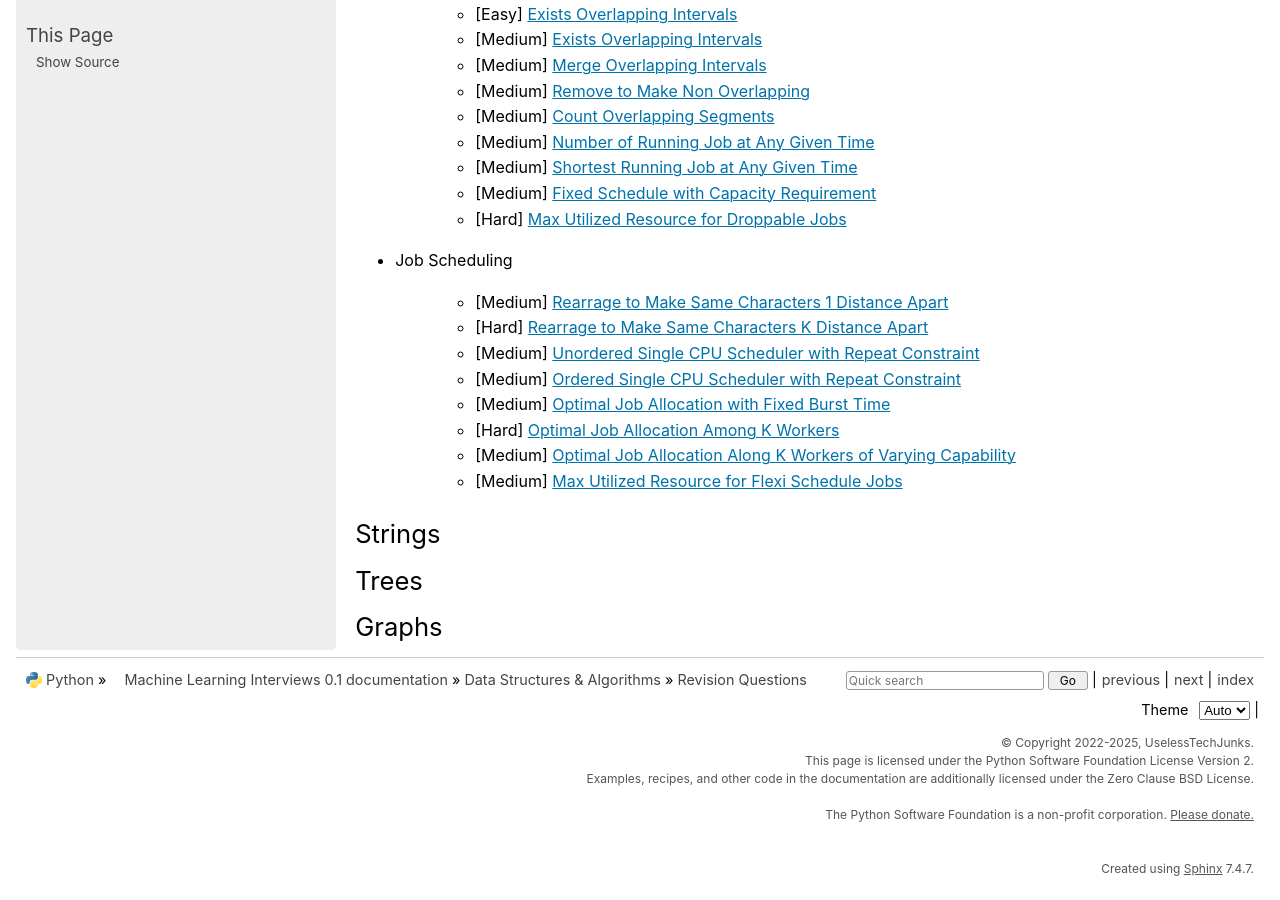
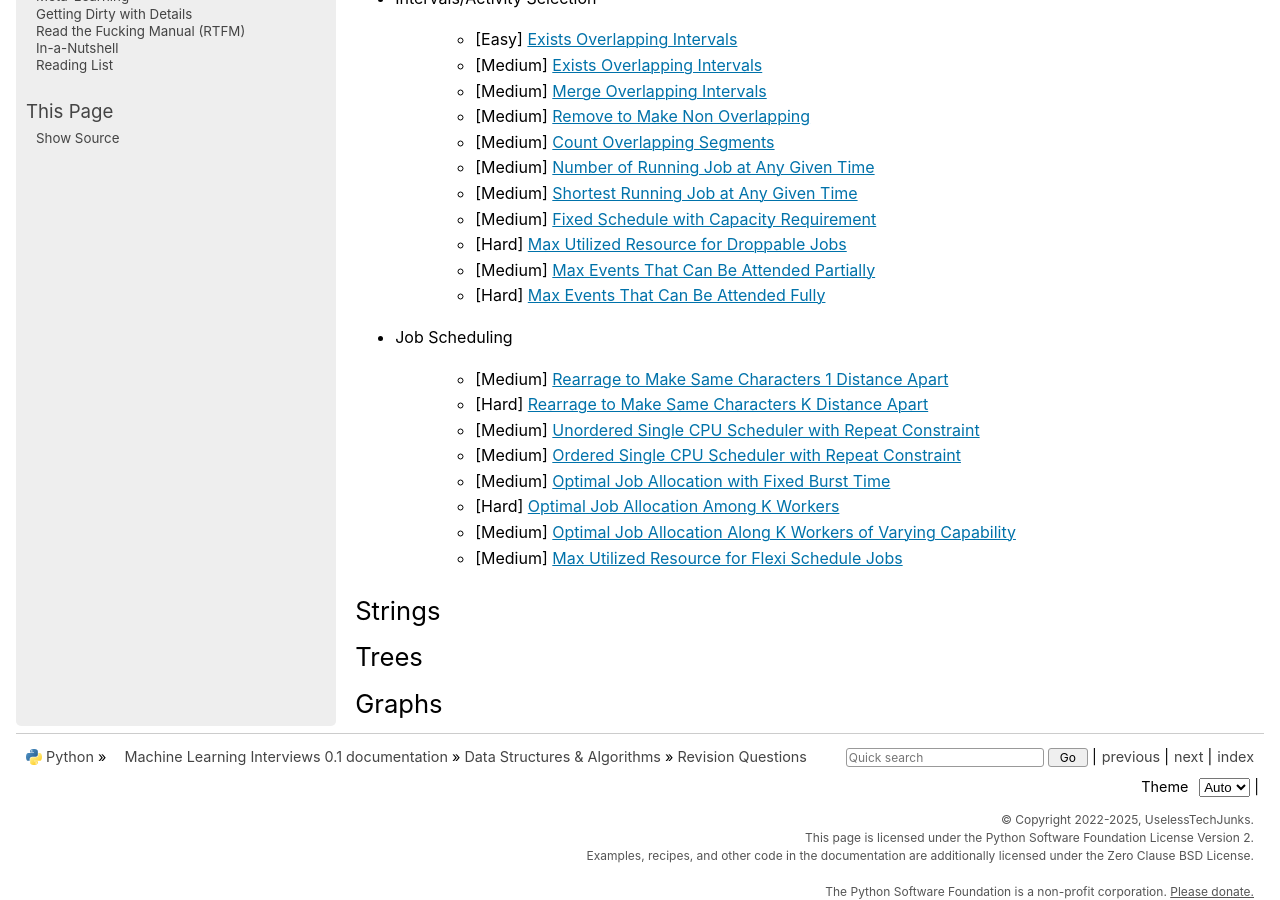
Before and after one commit to uselesstechjunks/leetcode, a Sphinx documentation site: the page built from docs/source/dsa/qb.rst, in a window 1280 px wide and 900 px high, scrolled down 3018 px. Built offline with Sphinx 7.4.7, drawn with Linux system fonts in a browser that asks for light colours; pages that are not in the unit, such as notebooks, are missing from menus; some of the changed text lies outside the part shown.

Commit message:
Update qb.rst

```diff
--- a/docs/source/dsa/qb.rst
+++ b/docs/source/dsa/qb.rst
@@ -12,6 +12,7 @@ Arrays
 	- [Medium] `Longest Harmonious Subsequence <https://leetcode.com/problems/longest-harmonious-subsequence/description/>`_
 	- [Medium] `Longest Sequence Containing Consecutive Numbers <https://leetcode.com/problems/longest-consecutive-sequence/>`_
 	- [Medium] `Longest Sequence Containing Consecutive Numbers in Tree <https://leetcode.com/problems/binary-tree-longest-consecutive-sequence/description/>`_
+	- [Medium] `Maximum Gap Between Values in Sorted Order <https://leetcode.com/problems/maximum-gap/description/>`_
 - Same Value Placed Consecutively
 
 	- [Easy] `Find Maximum Number of Consecutive Ones <https://leetcode.com/problems/max-consecutive-ones/description/>`_
@@ -118,6 +119,8 @@ Arrays
 	- [Medium] `Shortest Running Job at Any Given Time <https://leetcode.com/problems/minimum-interval-to-include-each-query/description/>`_
 	- [Medium] `Fixed Schedule with Capacity Requirement <https://leetcode.com/problems/car-pooling/description/>`_
 	- [Hard] `Max Utilized Resource for Droppable Jobs <https://leetcode.com/problems/find-servers-that-handled-most-number-of-requests/description/>`_
+	- [Medium] `Max Events That Can Be Attended Partially <https://leetcode.com/problems/maximum-number-of-events-that-can-be-attended/description/>`_
+	- [Hard] `Max Events That Can Be Attended Fully <https://leetcode.com/problems/maximum-number-of-events-that-can-be-attended-ii/description/>`_
 - Job Scheduling
 
 	- [Medium] `Rearrage to Make Same Characters 1 Distance Apart <https://leetcode.com/problems/reorganize-string/description/>`_
```
